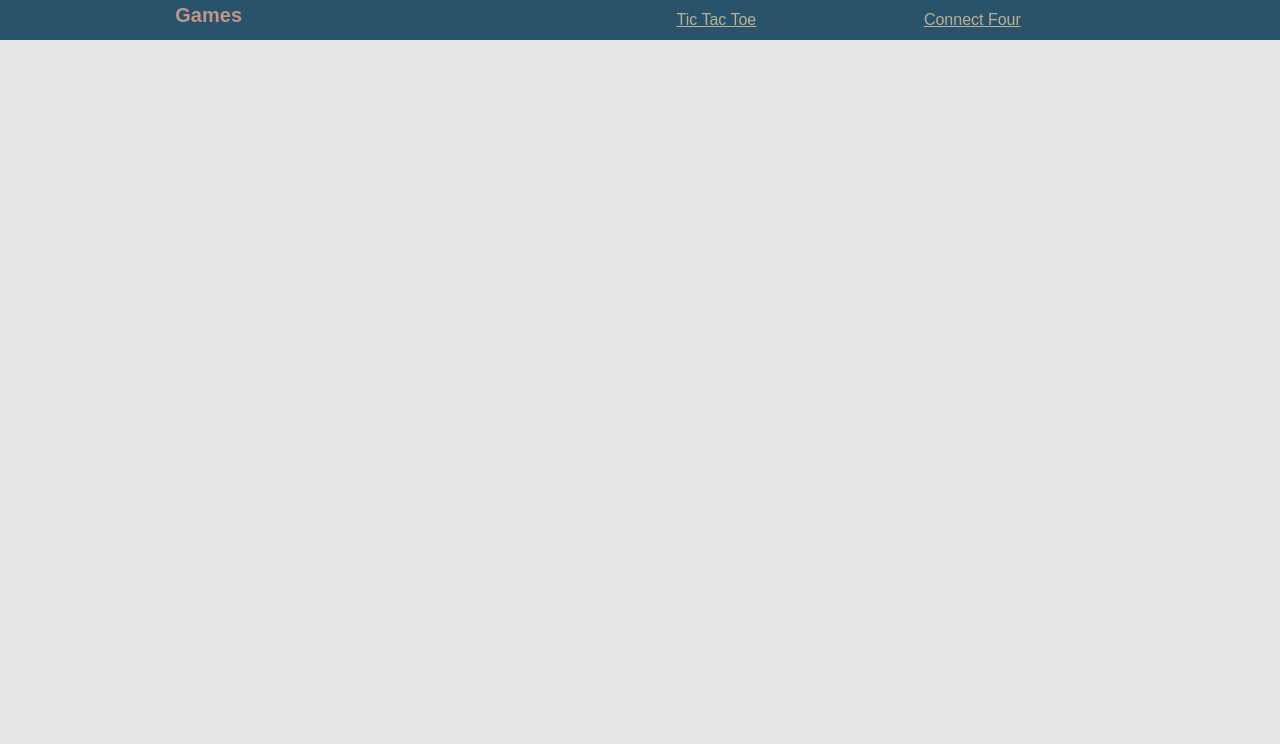
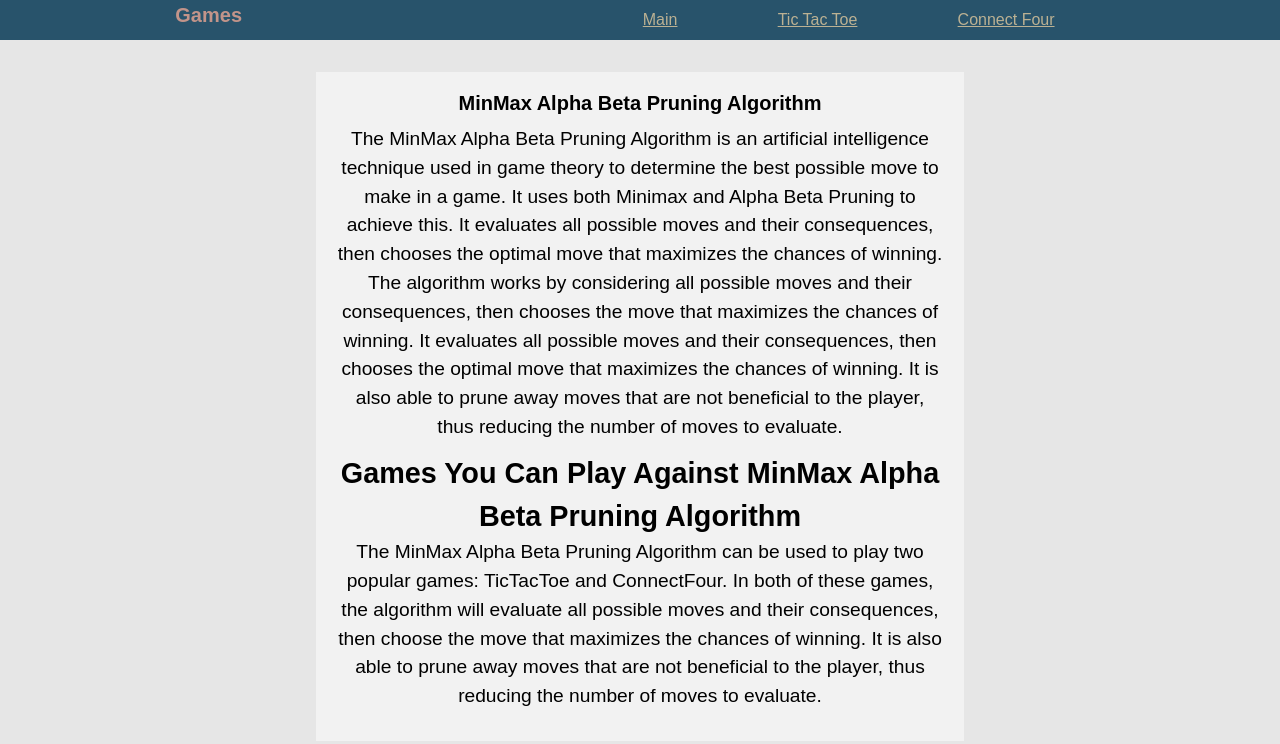
Before and after one commit to aks60808/AiGames, a React (Create React App) app: page / in a window 1280 px wide. Shown: the top 744 px of the page. Built offline with nearby package versions, Linux system fonts and the light colour scheme.

Commit message:
Add documentation

```diff
--- a/src/App.tsx
+++ b/src/App.tsx
@@ -1,4 +1,5 @@
 import { BrowserRouter, Routes, Route } from "react-router-dom";
+import MainPage from "./components/root/domt";
 import ConnectFourGame from "./games/connectfour/dom";
 import TicTacToe from "./games/tictactoe/dom";
 import Nav from "./nav";
@@ -6,14 +7,16 @@ import "./App.css";
 
 function App() {
   return (
+    <>
       <BrowserRouter>
         <Nav />
         <Routes>
-        <Route path="/" element={<div />} />
+          <Route path="/" element={<MainPage />} />
           <Route path="/game/connectfour" element={<ConnectFourGame />} />
           <Route path="/game/tictactoe" element={<TicTacToe />} />
         </Routes>
       </BrowserRouter>
+    </>
   );
 }
 
--- /dev/null
+++ b/src/components/root/domt.tsx
@@ -0,0 +1,40 @@
+import React from "react";
+import "./style.css";
+
+const MainPage = () => {
+  return (
+    <div className="minmax-algorithm">
+      <h1>MinMax Alpha Beta Pruning Algorithm</h1>
+      <div className="algorithm-intro">
+        <p>
+          The MinMax Alpha Beta Pruning Algorithm is an artificial intelligence
+          technique used in game theory to determine the best possible move to
+          make in a game. It uses both Minimax and Alpha Beta Pruning to achieve
+          this. It evaluates all possible moves and their consequences, then
+          chooses the optimal move that maximizes the chances of winning.
+        </p>
+        <p>
+          The algorithm works by considering all possible moves and their
+          consequences, then chooses the move that maximizes the chances of
+          winning. It evaluates all possible moves and their consequences, then
+          chooses the optimal move that maximizes the chances of winning. It is
+          also able to prune away moves that are not beneficial to the player,
+          thus reducing the number of moves to evaluate.
+        </p>
+      </div>
+      <div className="algorithm-games">
+        <h2>Games You Can Play Against MinMax Alpha Beta Pruning Algorithm</h2>
+        <p>
+          The MinMax Alpha Beta Pruning Algorithm can be used to play two
+          popular games: TicTacToe and ConnectFour. In both of these games, the
+          algorithm will evaluate all possible moves and their consequences,
+          then choose the move that maximizes the chances of winning. It is also
+          able to prune away moves that are not beneficial to the player, thus
+          reducing the number of moves to evaluate.
+        </p>
+      </div>
+    </div>
+  );
+};
+
+export default MainPage;
--- /dev/null
+++ b/src/components/root/style.css
@@ -0,0 +1,26 @@
+
+.minmax-algorithm {
+    font-family: sans-serif;
+    text-align: center;
+    width: 50%;
+    padding: 20px;
+    background-color: #f2f2f2;
+    margin: 0px auto;
+    margin-top: 5vh;
+  }
+  h1 {
+    font-size: 2rem;
+  }
+  .algorithm-intro {
+    margin-top: 10px;
+    margin-bottom: 10px;
+    font-size: 1.2rem;
+    line-height: 1.5;
+  }
+
+  .algorithm-games {
+    font-size: 1.2rem;
+    line-height: 1.5;
+    margin-top: 10px;
+    margin-bottom: 10px;
+  }
--- a/src/nav.tsx
+++ b/src/nav.tsx
@@ -7,6 +7,9 @@ function Nav() {
       <nav>
         <h1 className="navTitle">Games</h1>
         <ul className="nav-links">
+          <Link style={{ color: "#BBB193" }} to="/">
+            <li>Main</li>
+          </Link>
           <Link style={{ color: "#BBB193" }} to="/game/tictactoe">
             <li>Tic Tac Toe</li>
           </Link>
```
Also changed, not shown: 1 other file (tests, documents, lock files or other folders). Lines whose indentation alone changed are shown as unchanged.
